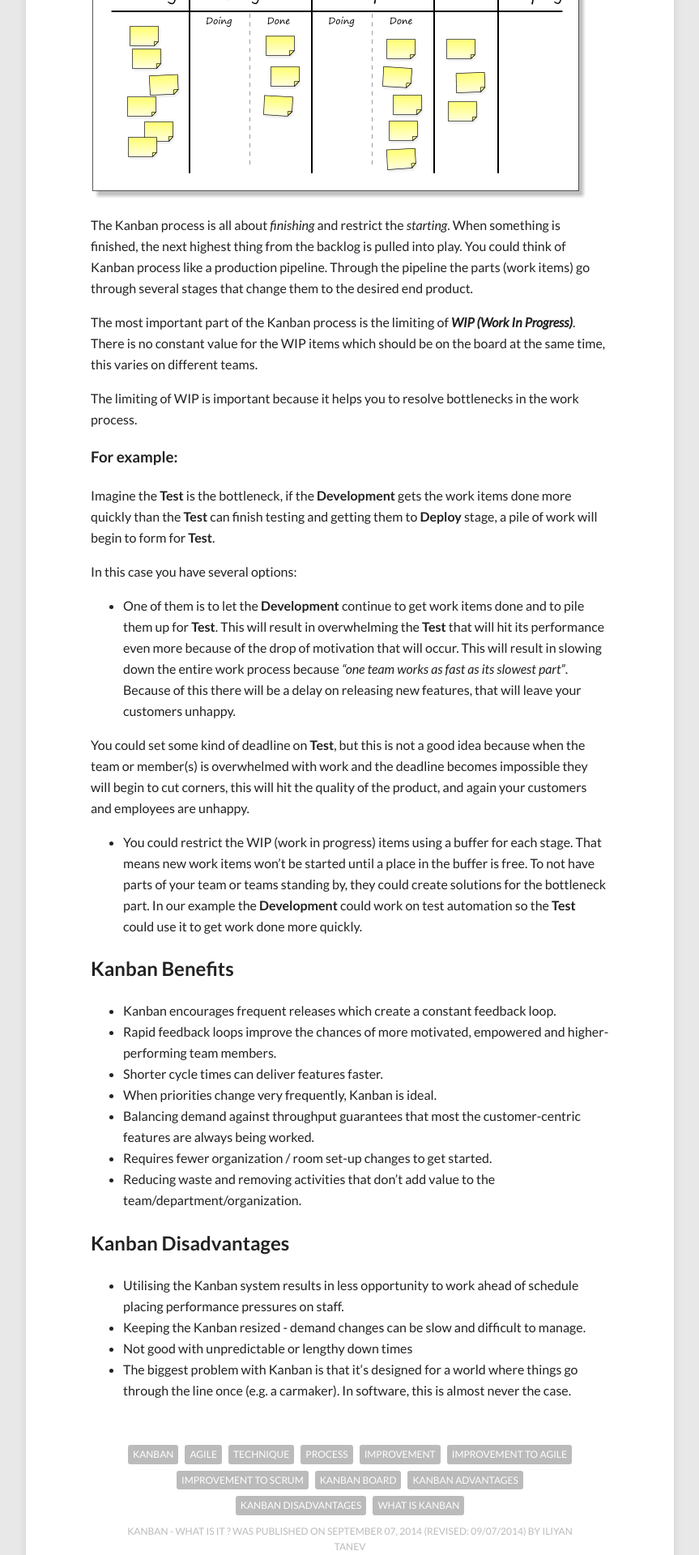
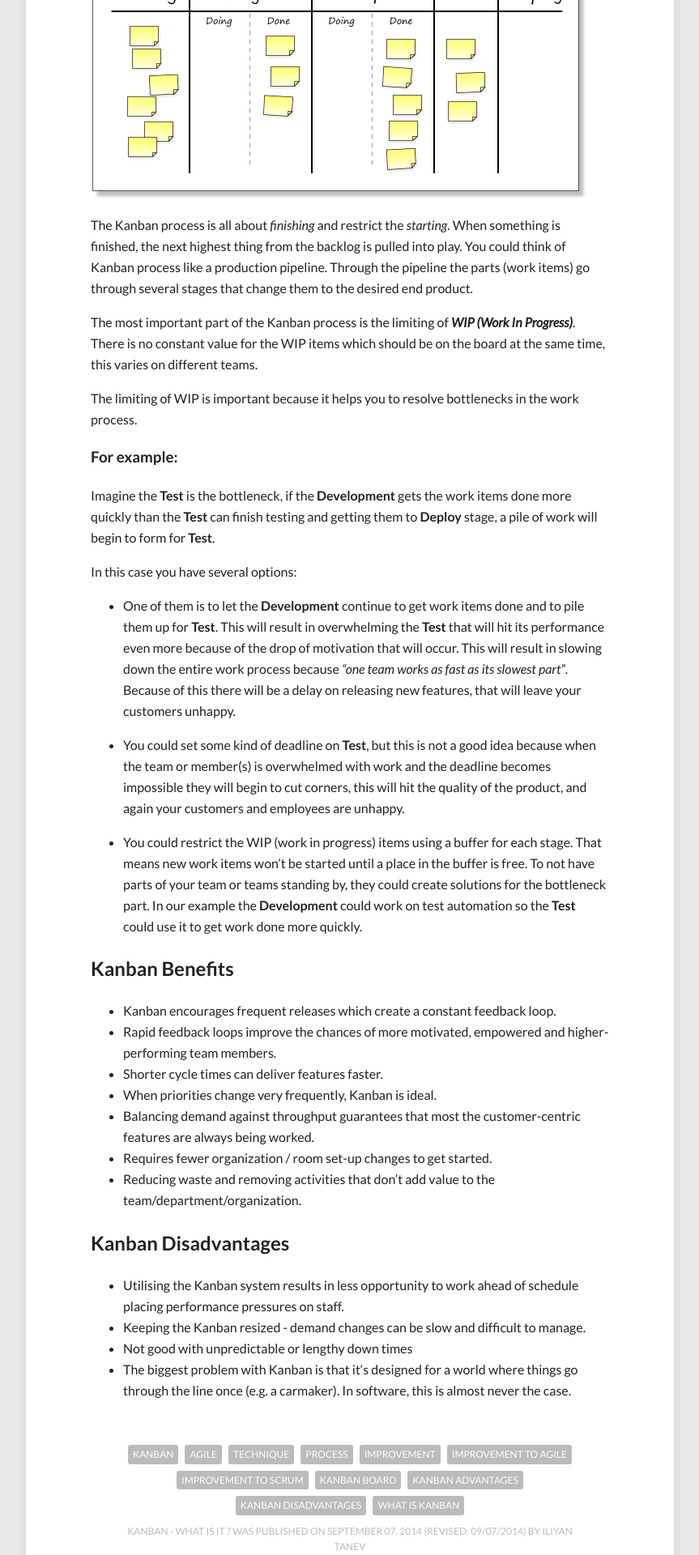
Before and after one commit to itanev/itanev.github.io, a Jekyll site: the page built from _posts/2014-09-07-kanban-what-is-it.md, in a window 1280 px wide. Shown: the part 1342-3262 px from the top of the page at 81% size, without its empty margins (208-1071 px from the left). Built offline with Jekyll 4.4.1, drawn with Linux system fonts in a browser that asks for light colours; nearby versions of some CDN libraries; comment, search, counter and statistics services are not loaded.

```diff
--- a/_posts/2014-09-07-kanban-what-is-it.md
+++ b/_posts/2014-09-07-kanban-what-is-it.md
@@ -37,7 +37,7 @@ In this case you have several options:
 
 * One of them is to let the **Development** continue to get work items done and to pile them up for **Test**. This will result in overwhelming the **Test** that will hit its performance even more because of the drop of motivation that will occur. This will result in slowing down the entire work process because *"one team works as fast as its slowest part"*. Because of this there will be a delay on releasing new features, that will leave your customers unhappy.
 
-You could set some kind of deadline on **Test**, but this is not a good idea because when the team or member(s) is overwhelmed with work and the deadline becomes impossible they will begin to cut corners, this will hit the quality of the product, and again your customers and employees are unhappy.
+* You could set some kind of deadline on **Test**, but this is not a good idea because when the team or member(s) is overwhelmed with work and the deadline becomes impossible they will begin to cut corners, this will hit the quality of the product, and again your customers and employees are unhappy.
 
 * You could restrict the WIP (work in progress) items using a buffer for each stage. That means new work items won't be started until a place in the buffer is free. To not have parts of your team or teams standing by, they could create solutions for the bottleneck part. In our example the **Development** could work on test automation so the **Test** could use it to get work done more quickly.
 
```
